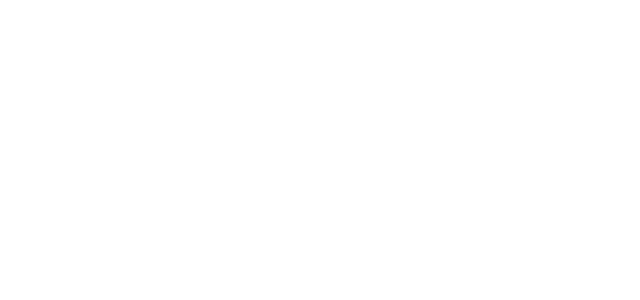
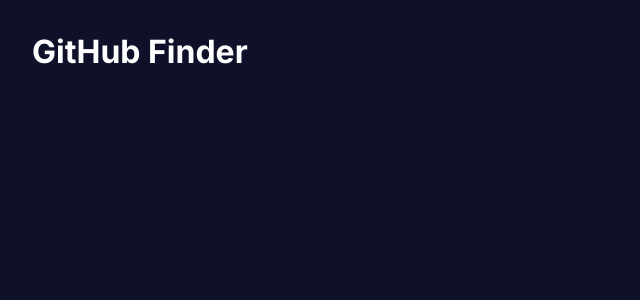
Before and after one commit to PauloAlves8039/react-typescript-github-finder, a React (Vite) app: page / in a window 1280 px wide. Shown: the top 300 px of the page, without its empty margins (0-640 px from the left). Built offline with nearby package versions, Linux system fonts and the light colour scheme.

Commit message:
feat: aplica configurações iniciais

```diff
--- a/index.html
+++ b/index.html
@@ -6,6 +6,9 @@
     <meta name="viewport" content="width=device-width, initial-scale=1.0" />
     <title>GitHub Finder</title>
     <link rel="icon" type="icon" href="src/assets/icons/favicon.ico" />
+    <link rel="preconnect" href="https://fonts.googleapis.com">
+    <link rel="preconnect" href="https://fonts.gstatic.com" crossorigin>
+    <link href="https://fonts.googleapis.com/css2?family=Inter:ital,opsz,wght@0,14..32,100..900;1,14..32,100..900&display=swap" rel="stylesheet">
   </head>
   <body>
     <div id="root"></div>
--- a/package.json
+++ b/package.json
@@ -11,7 +11,9 @@
   },
   "dependencies": {
     "react": "^19.0.0",
-    "react-dom": "^19.0.0"
+    "react-dom": "^19.0.0",
+    "react-icons": "^5.5.0",
+    "react-router-dom": "^7.3.0"
   },
   "devDependencies": {
     "@eslint/js": "^9.21.0",
--- a/src/App.tsx
+++ b/src/App.tsx
@@ -1,9 +1,9 @@
-import "./App.css";
-
 export default function App() {
   return (
     <>
-
+      <div>
+        <h1>GitHub Finder</h1>
+      </div>
     </>
   );
 }
--- a/src/index.css
+++ b/src/index.css
@@ -0,0 +1,25 @@
+:root {
+    --white-color1: #FFF;
+    --dark-color1: #0E1129;
+}
+
+* {
+    padding: 0;
+    margin: 0;
+    box-sizing: border-box;
+    font-family: "Inter", sans-serif;
+    color: var(--white-color1);
+}
+
+body {
+    background-color: var(--dark-color1);
+    padding: 2rem;
+}
+
+p {
+    text-align: center;
+}
+
+a {
+    text-decoration: none;
+}
```
Also changed, not shown: 1 other file (tests, documents, lock files or other folders).
